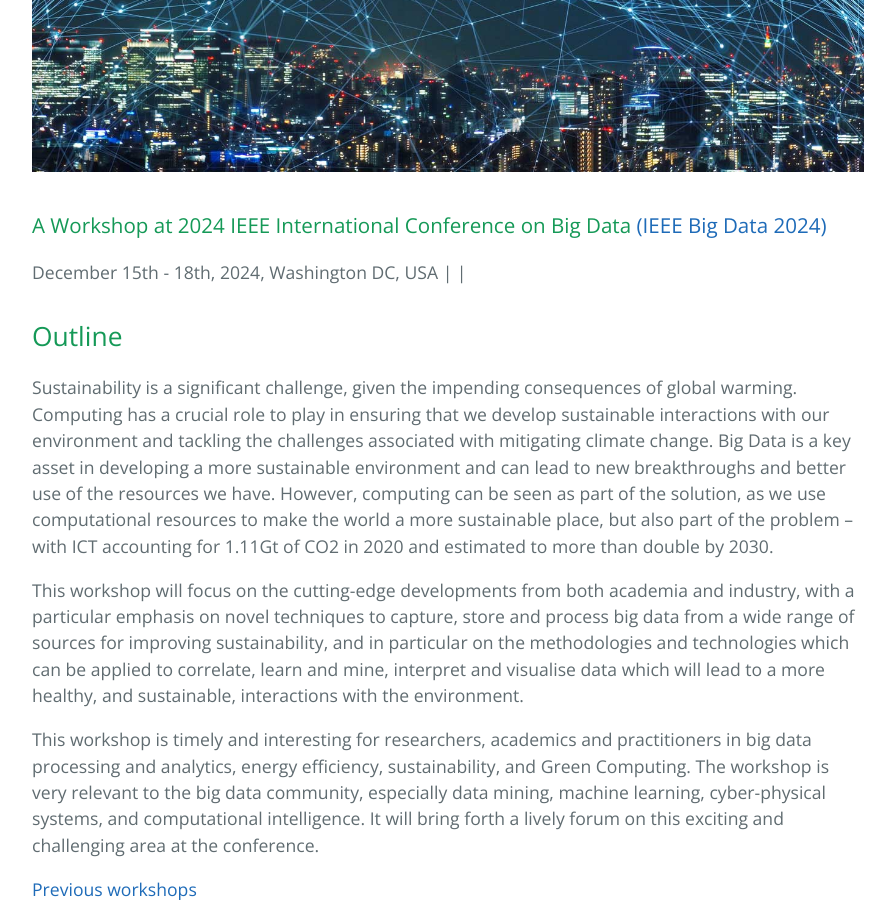
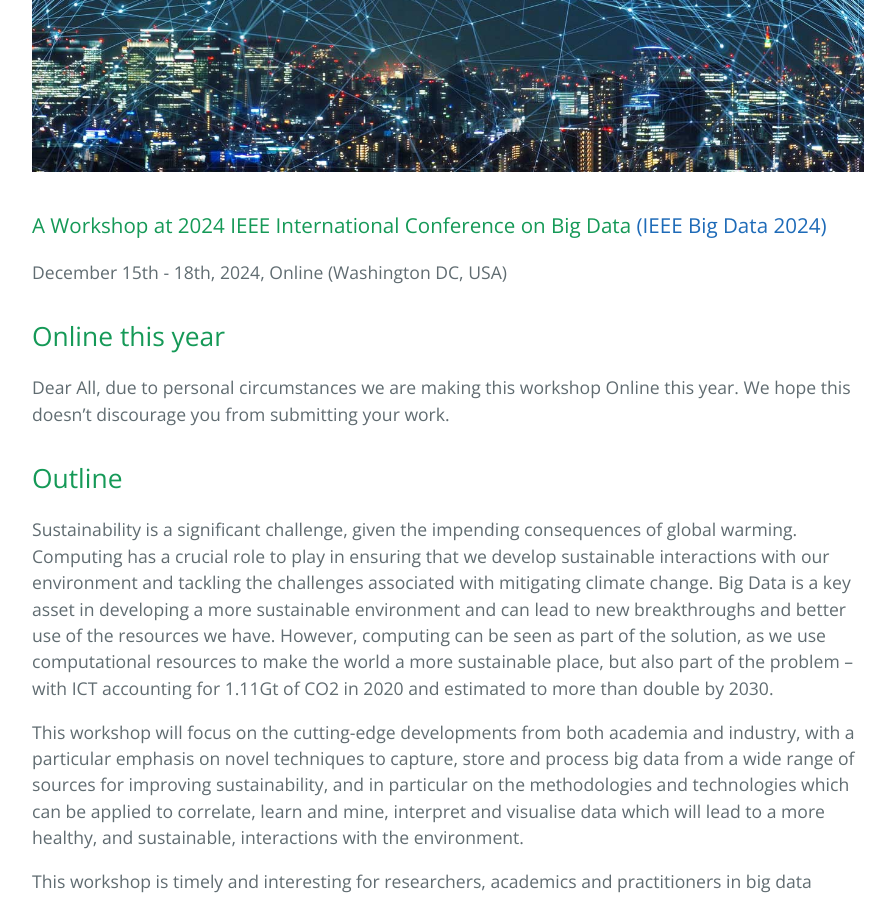
Before and after one commit to bda4s/bda4s.github.io, a Jekyll site: the page built from index.md, in a window 1280 px wide and 900 px high, scrolled down 780 px. Shown: the whole window, without its empty margins (192-1087 px from the left). Built offline with Jekyll 4.4.1, drawn with Linux system fonts in a browser that asks for light colours; our own code applies the rules of GitHub Pages for plain Markdown files.

Commit message:
Update index.md
changed to online this year

```diff
--- a/index.md
+++ b/index.md
@@ -6,7 +6,10 @@ layout: default
 ![Branching](figures/data-equipment.jpg)
 
 ### A Workshop at 2024 IEEE International Conference on Big Data [(IEEE Big Data 2024)](http://bigdataieee.org/BigData2024/)
-December 15th - 18th, 2024, Washington DC, USA          |               |
+December 15th - 18th, 2024, Online (Washington DC, USA)
+
+## Online this year
+Dear All, due to personal circumstances we are making this workshop Online this year. We hope this doesn't discourage you from submitting your work.
 
 ## Outline
 
```
